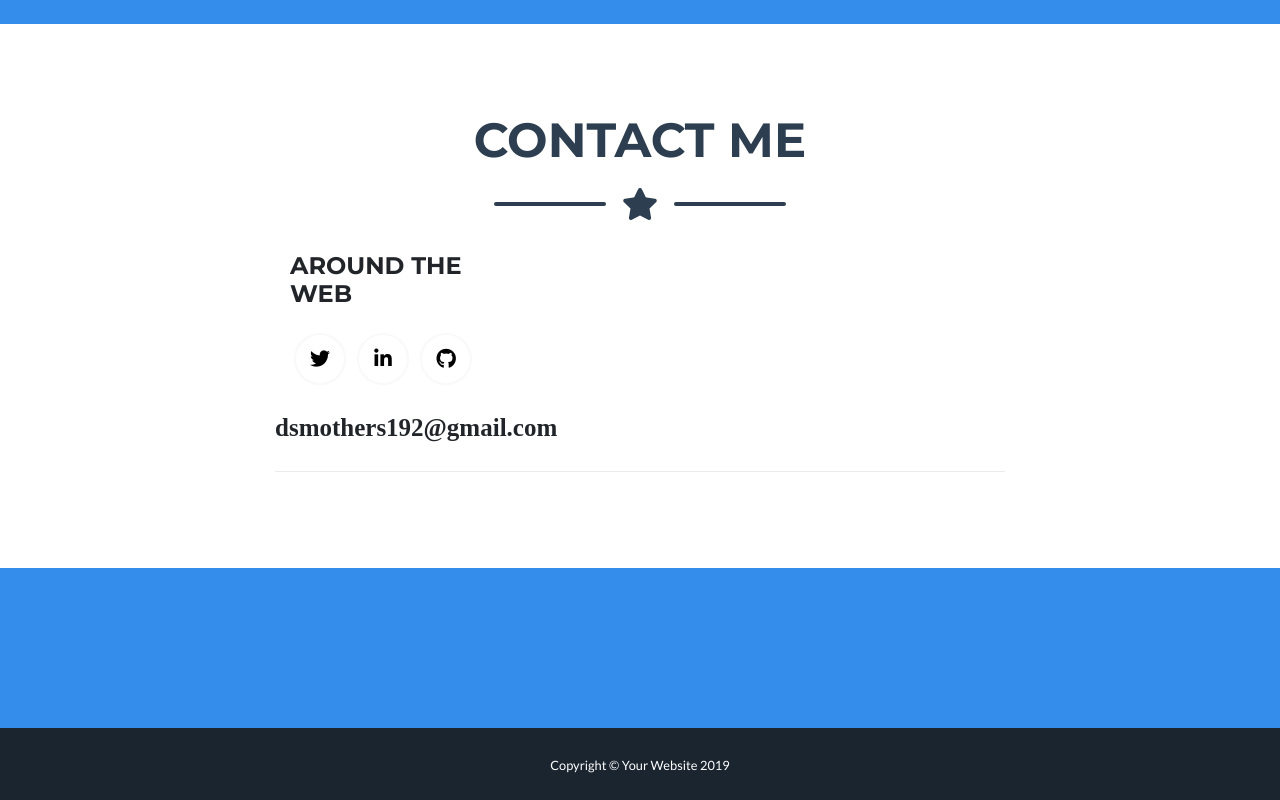
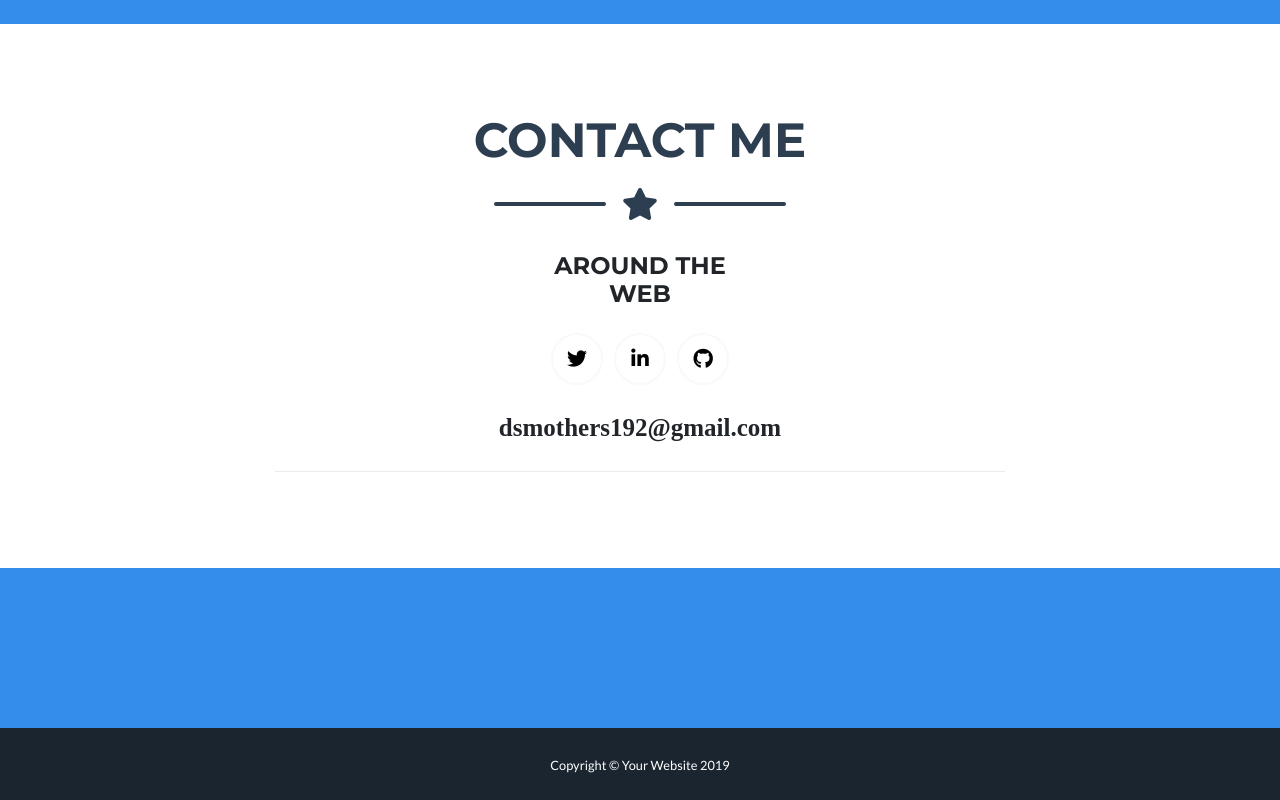
Before and after one commit to dakotasmothers/dakotasmothers.github.io, a website with bundled scripts: page index.html in a window 1280 px wide. Shown: the part 2061-2861 px from the top of the page. Built offline with nearby package versions, Linux system fonts and the light colour scheme; a web font is replaced by a local one.

Commit message:
centered contact info on page

```diff
--- a/index.html
+++ b/index.html
@@ -211,12 +211,12 @@
       </div>
 
       <!-- Contact Section Form -->
-      <div class="row">
+      <div class="row" style= "text-align: center;">
         <div class="col-lg-8 mx-auto">
           <!-- To configure the contact form email address, go to mail/contact_me.php and update the email address in the PHP file on line 19. -->
           <form name="sentMessage" id="contactForm" novalidate="novalidate">
             <div class="control-group">
-              <div class="col-lg-4 mb-5 mb-lg-0">
+              <div class="col-lg-4 mb-5 mb-lg-0" style="margin: 0 auto;">
                 <h4 class="text-uppercase mb-4">Around the Web</h4>
 
                 <a class="btn btn-outline-light btn-social mx-1" href="https://twitter.com/DakotaSmothers" target="_blank">
--- a/projects/css/main.css
+++ b/projects/css/main.css
@@ -31,3 +31,8 @@ h1 {
     border: 2px solid white;
     background-color: lightgray;
 }
+
+/* #contactForm{
+    margin: 0 auto;
+    text-align: center !important;
+} */
```
